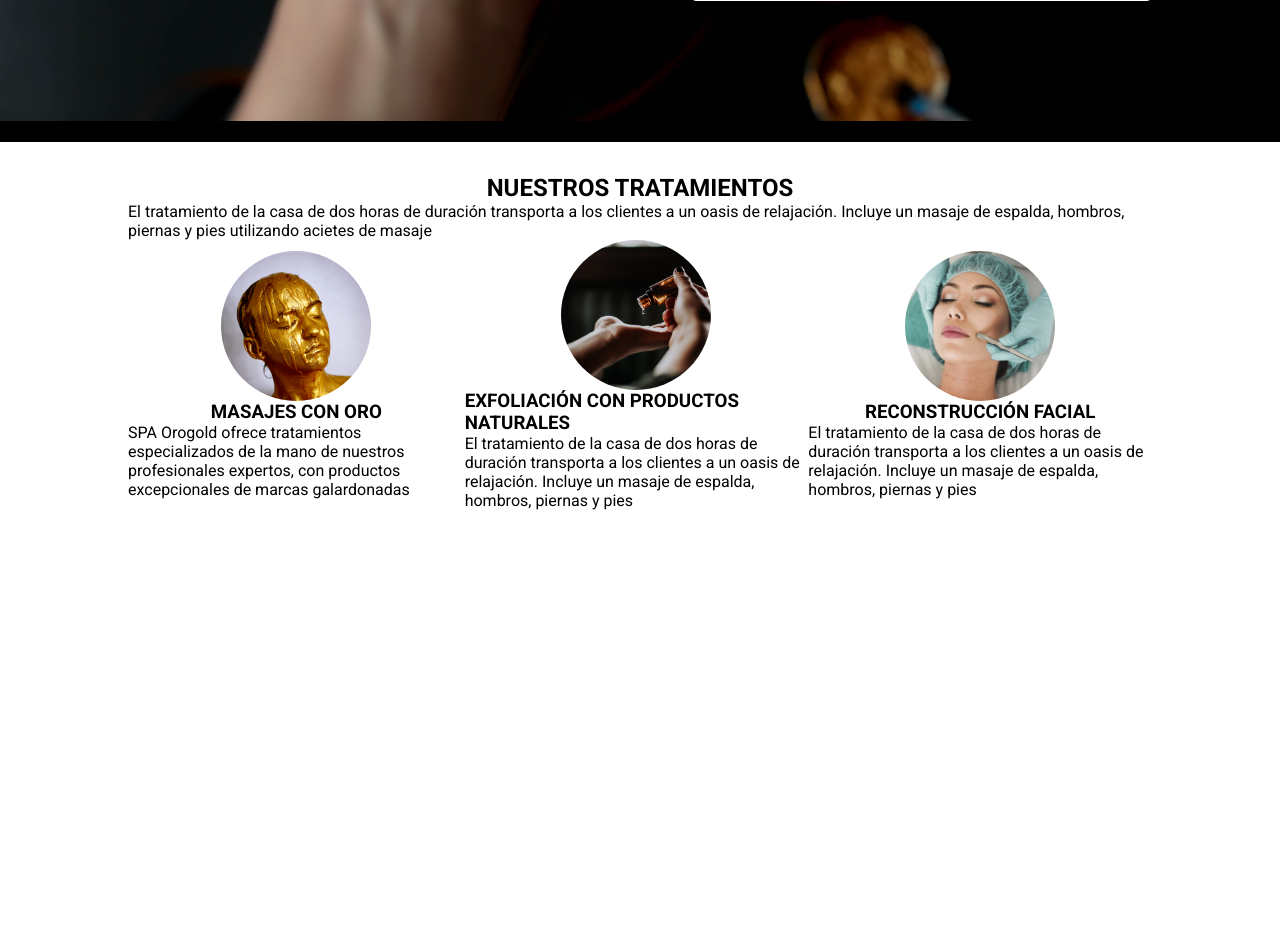
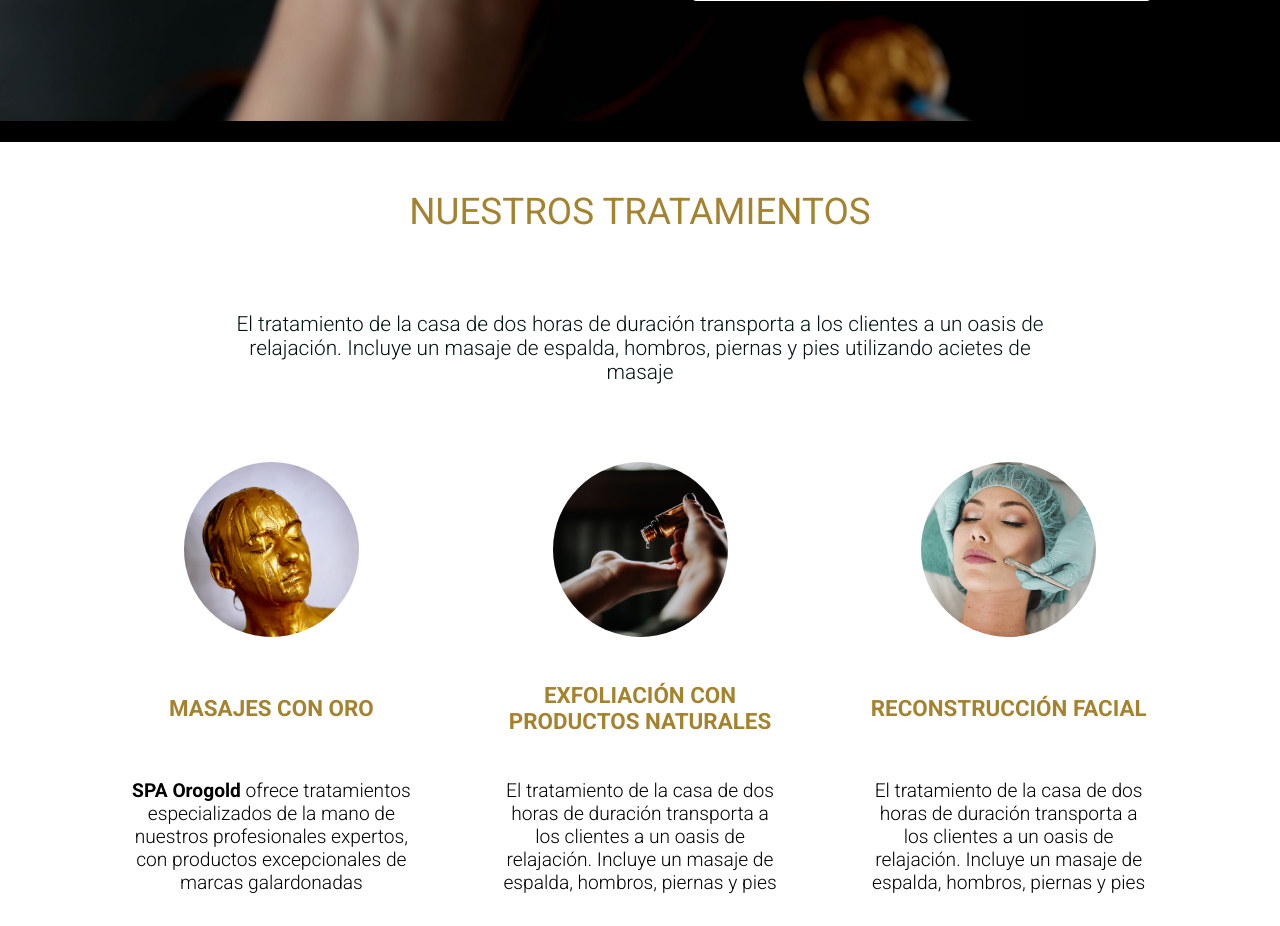
Before and after one commit to RyanHarlow/OROGOLD, a PHP site: page / in a window 1280 px wide. Shown: the part 642-1568 px from the top of the page. Before the commit the page ends 1152 px from the top, so only its background shows below. Run offline with PHP 8.4, Linux system fonts and the light colour scheme.

Commit message:
style tratamiento section

```diff
--- a/index.css
+++ b/index.css
@@ -126,26 +126,52 @@
     display: flex;
     flex-direction: column;
     align-items: center;
-    justify-content: center;
+    justify-content: space-between;
+    text-align: center;
     width: 80%;
+    height: 90vh;
     margin: 2rem auto;
+}
+
+#tratamientos-title{
+    color: #A5832E;
+    font-size: 2.3rem;
+    font-weight: 400;
+    margin-top: 1rem;
+}
+
+#tratamientos-content-container{
+    width: 80%;
+}
+
+#tratamientos-content{
+    color: #021212;
+    font-size: 1.3rem;
+    font-weight: 300;
 }
 
 #tratamientos-card-container{
     display: flex;
     justify-content: space-between;
+    height: 60%;
 }
 
 .tratamiento-card{
     display: flex;
     flex-direction: column;
-    justify-content: center;
+    justify-content: space-between;
     align-items: center;
+    width: 28%;
+}
+
+.tratamiento-card:hover{
+    transform: scale(1.2);
+    border-bottom: 3px solid #A5832E;
 }
 
 .img-cropper {
-    width: 150px;
-    height: 150px;
+    width: 175px;
+    height: 175px;
     position: relative;
     overflow: hidden;
     border-radius: 50%;
@@ -166,3 +192,13 @@
   height: auto;
   width: 100%;
 }
+
+.card-title{
+    color: #A5832E;
+    font-size: 1.4rem
+}
+
+.card-content{
+    font-size: 1.2rem;
+    font-weight: 300;
+}
--- a/index.php
+++ b/index.php
@@ -37,33 +37,36 @@
         </div>
     </section>
     <section id="tratamientos-section">
-        <h2>NUESTROS TRATAMIENTOS</h2>
-        <p>El tratamiento de la casa de dos horas de duración transporta a los clientes a un oasis de relajación. Incluye un masaje de espalda, hombros, piernas y pies utilizando acietes de masaje</p>
+        <h2 id='tratamientos-title'>NUESTROS TRATAMIENTOS</h2>
+        <div id='tratamientos-content-container'>
+        <p id='tratamientos-content'>El tratamiento de la casa de dos horas de duración transporta a los clientes a un oasis de relajación. Incluye un masaje de espalda, hombros, piernas y pies utilizando acietes de masaje</p>
+        </div>
         <div id='tratamientos-card-container'>
             <div class='tratamiento-card'>
             <div class='img-cropper'>
             <img class='tratamiento-img-tall' src="./img/photo-1516238840914-94dfc0c873ae.jpg" alt="MASAGES CON ORO">
 </div>
-            <h3>MASAJES CON ORO</h3>
-                <p><span>SPA Orogold ofrece tratamientos especializados de la mano de nuestros profesionales expertos, con productos excepcionales de marcas galardonadas</span></p>
+            <h3 class='card-title'>MASAJES CON ORO</h3>
+                <p class='card-content'><strong>SPA Orogold</strong> ofrece tratamientos especializados de la mano de nuestros profesionales expertos, con productos excepcionales de marcas galardonadas</p>
             </div>
             <div class='tratamiento-card'>
             <div class='img-cropper'>
             <img class='tratamiento-img' src="./img/photo-1515377905703-c4788e51af15.jpg" alt="EXFOLIACIÓN CON PRODUCTOS NATURALES">
             </div>
-            <h3>EXFOLIACIÓN CON PRODUCTOS NATURALES</h3>
-                <p>El tratamiento de la casa de dos horas de duración transporta a los clientes a un oasis de relajación. Incluye un masaje de espalda, hombros, piernas y pies</p>
+            <h3 class='card-title'>EXFOLIACIÓN CON PRODUCTOS NATURALES</h3>
+                <p class='card-content'>El tratamiento de la casa de dos horas de duración transporta a los clientes a un oasis de relajación. Incluye un masaje de espalda, hombros, piernas y pies</p>
             </div>
             <div class='tratamiento-card'>
                 <div class='img-cropper'>
             <img class='tratamiento-img' src="./img/photo-1552693673-1bf958298935.jpg" alt="RECONSTRUCCIÓN FACIAL">
             </div>
-            <h3>RECONSTRUCCIÓN FACIAL</h3>
-                <p>El tratamiento de la casa de dos horas de duración transporta a los clientes a un oasis de relajación. Incluye un masaje de espalda, hombros, piernas y pies</p>
+            <h3 class='card-title'>RECONSTRUCCIÓN FACIAL</h3>
+                <p class='card-content'>El tratamiento de la casa de dos horas de duración transporta a los clientes a un oasis de relajación. Incluye un masaje de espalda, hombros, piernas y pies</p>
             </div>
         </div>
     </section>
 
+
     <script src='index.js'></script>
 </body>
 </html>
```
